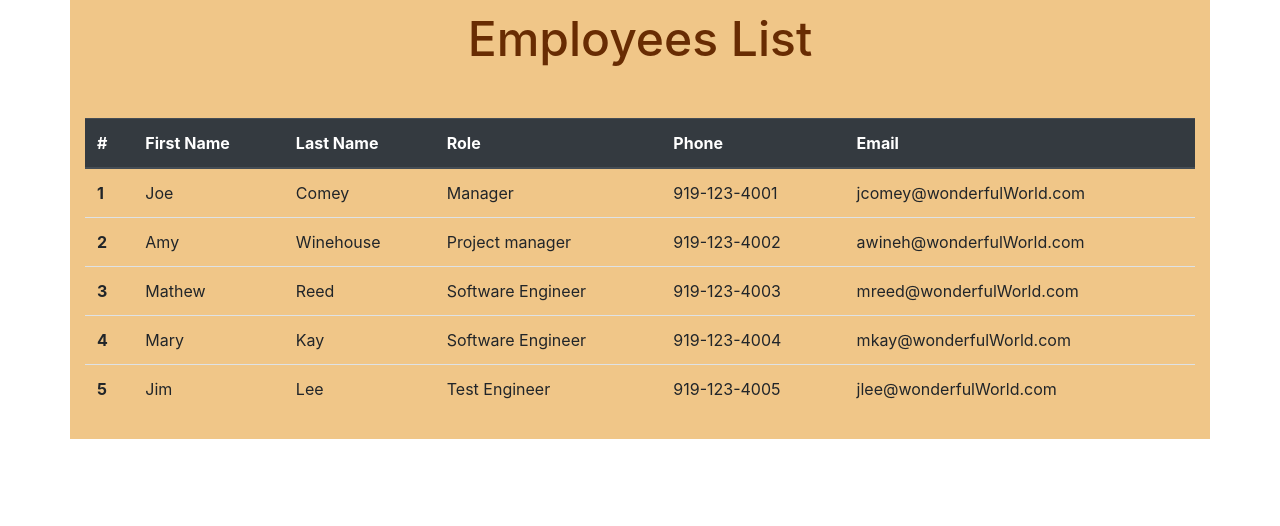
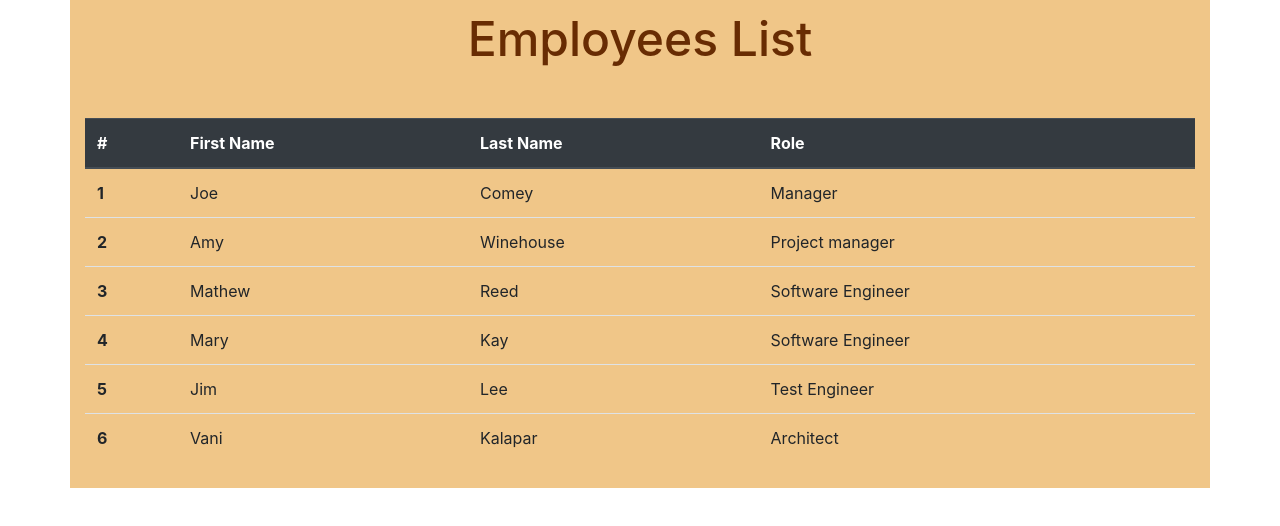
Before and after one commit to vkalaparthy/react-employee-directory, a React (Create React App) app: page / in a window 1280 px wide. Shown: the top 526 px of the page. Built offline with nearby package versions, Linux system fonts and the light colour scheme.

Commit message:
added a filter to see one employee

```diff
--- a/src/App.js
+++ b/src/App.js
@@ -2,11 +2,14 @@ import React, { Component } from "react";
 import EmployeeTable from './components/EmployeesTable';
 import Container from './components/Container';
 import Title from './components/Title';
+import ShowCard from './components/ShowCard';
 import employees from './employees.json';
 // import './App.css';
 
 class App extends Component {
   state = {
+    show: false,
+    empid: 0,
     employees
   }
 
@@ -41,24 +44,47 @@ class App extends Component {
   };
 
   // Show single employee
-  showOnly = (id) => {
-    console.log("In showOnly id=" + id);
-    const employee = this.state.employees.filter(emp => emp.id === id);
-    console.log(employee);
-    this.setState({ employees: employee });
-    console.log(this.state.employees);
+  // showOnly = (id) => {
+  //   console.log("In showOnly id=" + id);
+  //   const employee = this.state.employees.filter(emp => emp.id === id);
+  //   console.log(employee);
+  //   this.setState({ employees: employee });
+  //   console.log(this.state.employees);
+  // };
+
+  showCard = (id) => {
+    console.log(id);
+    // this.setState({ show: !this.state.show });
+    this.setState({ show: true });
+    //console.log("made the state true");
+    console.log(this.state.show);
+    // const employee = this.state.employees.filter(emp => emp.id === id);
+    this.setState({ empid: id });
+    console.log(this.state.empid);
+  };
+
+  closeCard = () => {
+    this.setState({ show: false });
   };
 
   render() {
     return (
       <Container>
         <Title>Employees List</Title>
-        <EmployeeTable
-          employees={employees}
-          sortByFirstName={this.sortByFirstName}
-          sortByLastName={this.sortByLastName}
-          showOnly={this.showOnly}
-        />
+        {!this.state.show && (
+          <EmployeeTable
+            employees={this.state.employees}
+            sortByFirstName={this.sortByFirstName}
+            sortByLastName={this.sortByLastName}
+            showCard={this.showCard}
+          />
+        )}
+        {this.state.show && (
+          <ShowCard
+            emp={this.state.employees.filter(emp => emp.id === this.state.empid)}
+            closeCard={this.closeCard}
+          />
+        )}
       </Container>
 
     )
--- a/src/components/EmployeesTable/index.js
+++ b/src/components/EmployeesTable/index.js
@@ -14,20 +14,20 @@ function EmployeesTable(props) {
             <span className="sort" onClick={() => props.sortByLastName()}> Last Name </span>
           </th>
           <th scope="col" key="role">Role</th>
-          <th scope="col" key="phone">Phone</th>
-          <th scope="col" key="email">Email</th>
+          {/* <th scope="col" key="phone">Phone</th>
+          <th scope="col" key="email">Email</th> */}
         </tr>
       </thead>
       <tbody>
         {props.employees.map(emp => (
           <tr key={emp.id}>
           {/* <th scope="row" key={emp.id} onClick={() => props.showOnly(emp.id)}>{emp.id}</th> */}
-          <th scope="row" key={emp.id} onClick={() => props.showOnly(emp.id)}>{emp.id}</th>
-          <td>{emp.firstName}</td>
+          <th scope="row" className="index" key={emp.id} onClick={() => props.showCard(emp.id)}>{emp.id}</th>
+          <td onClick={() => props.showCard(emp.id)}>{emp.firstName}</td>
           <td>{emp.lastName}</td>
           <td>{emp.role}</td>
-          <td>{emp.phoneNumber}</td>
-          <td>{emp.email}</td>
+          {/* <td>{emp.phoneNumber}</td>
+          <td>{emp.email}</td> */}
         </tr>
         ))}
       </tbody>
--- a/src/components/EmployeesTable/style.css
+++ b/src/components/EmployeesTable/style.css
@@ -11,3 +11,7 @@ table > thead > .sort {
   right: 5px;
   cursor: pointer;
 }
+
+table > tbody > .index {
+  cursor: pointer;
+}
--- /dev/null
+++ b/src/components/ShowCard/index.js
@@ -0,0 +1,41 @@
+import React from "react";
+import "./style.css";
+
+function ShowCard(props) {
+  console.log(props.emp[0].firstName);
+  return (
+    <div className="card">
+      <div className="card-header">
+        {props.emp[0].firstName}  {props.emp[0].lastName}
+      </div>
+      <div className="card-body">
+        <h5 className="card-title">Phone Number: {props.emp[0].phoneNumber}</h5>
+        <p className="card-text">EMAIL: {props.emp[0].email}  </p>
+        <p>ROLE: {props.emp[0].role}</p>
+        <button className="btn btn-secondary" onClick={() => props.closeCard()}>Close</button>
+      </div>
+    </div>
+
+    // <div className="modal fade" id="responseModal" tabIndex="-1" role="dialog" aria-labelledby="responseModalLabel" aria-hidden="true">
+    // {/* <div className="modal" tabIndex="-1"> */}
+    //   <div className="modal-dialog">
+    //     <div className="modal-content">
+    //       <div className="modal-header">
+    //         <h5 className="modal-title">{props.emp[0].firstName} {props.emp[0].lastName}</h5>
+    //         <button type="button" className="close" data-dismiss="modal" aria-label="Close">
+    //           <span aria-hidden="true">&times;</span>
+    //         </button>
+    //       </div>
+    //       <div className="modal-body">
+    //         <p>Modal body text goes here.</p>
+    //       </div>
+    //       <div className="modal-footer">
+    //         <button type="button" className="btn btn-secondary" data-dismiss="modal">Close</button>
+    //       </div>
+    //     </div>
+    //   </div>
+    // </div>
+  )
+}
+
+export default ShowCard;
--- /dev/null
+++ b/src/components/ShowCard/style.css
@@ -0,0 +1,9 @@
+.card-header {
+  color: rgb(104, 44, 3);
+  font-style: italic;
+  font-weight: bold;
+}
+
+.btn-secondary {
+  float: right;
+}
--- a/src/employees.json
+++ b/src/employees.json
@@ -38,5 +38,13 @@
     "role": "Test Engineer",
     "phoneNumber": "919-123-4005",
     "email": "jlee@wonderfulWorld.com"
+  },
+  {
+    "id": "6",
+    "firstName": "Vani",
+    "lastName": "Kalapar",
+    "role": "Architect",
+    "phoneNumber": "919-123-4006",
+    "email": "vkalap@wonderfulWorld.com"
   }
 ]
```
